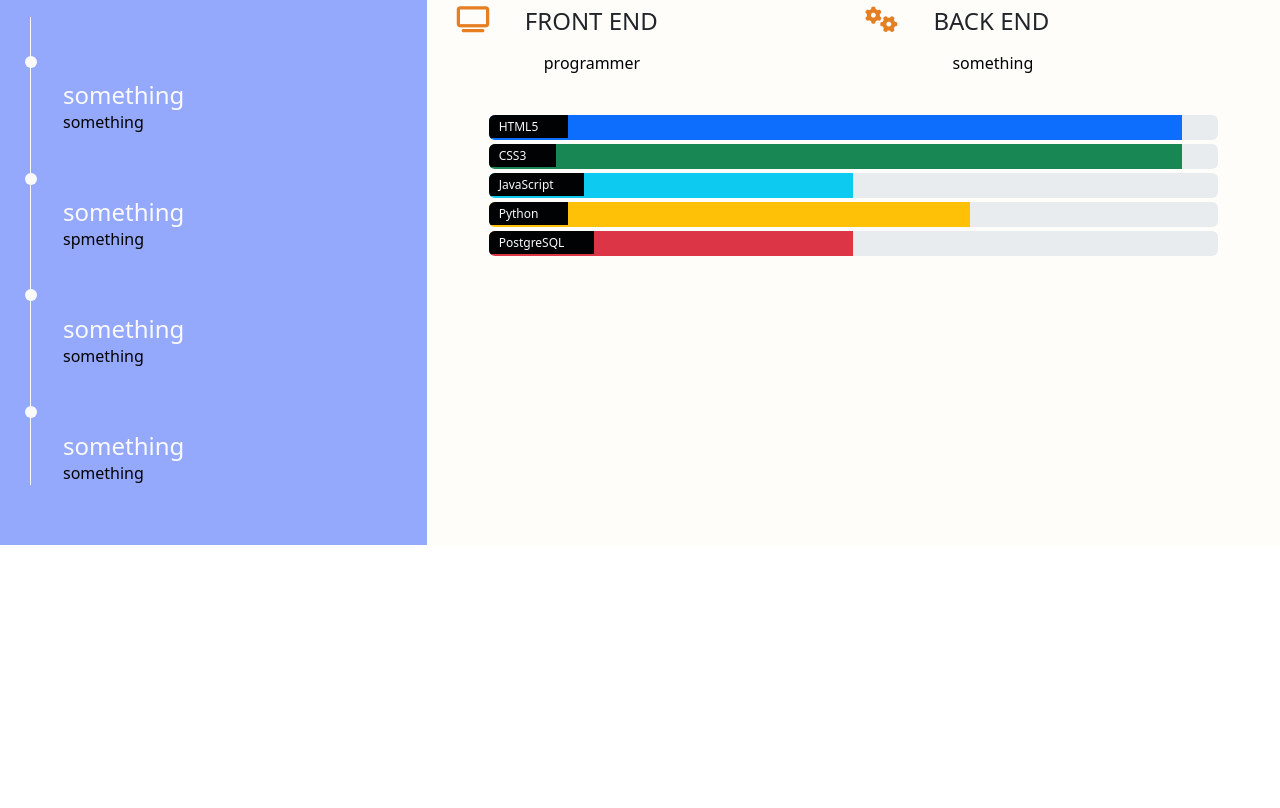
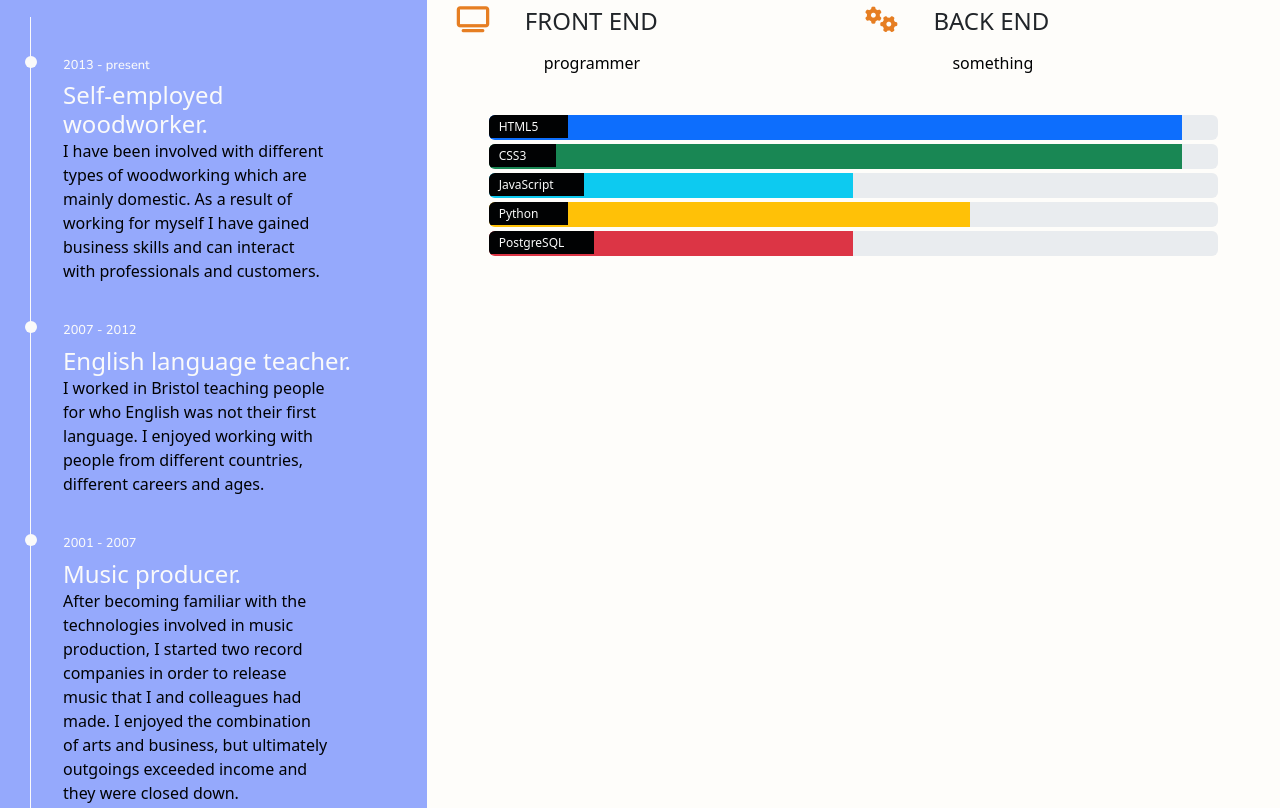
Before and after one commit to RichardJohnNowell/Resume, a plain HTML site: page resume.html in a window 1280 px wide. Shown: the part 460-1268 px from the top of the page. Before the commit the page ends 1005 px from the top, so only its background shows below. Drawn offline with nearby package versions, Linux system fonts and the light colour scheme.

Commit message:
added text

```diff
--- a/resume.html
+++ b/resume.html
@@ -58,21 +58,41 @@
                             </div>
                         </div>
                         <div class="history-items">
-                            <div class="timeline-item" data-dates="">
-                                <h4>something</h4>
-                                <p>something</p>
+                            <div class="timeline-item" data-dates="2013 - present">
+                                <h4>Self-employed woodworker.</h4>
+                                <p>I have been involved with different types of woodworking
+                                   which are mainly domestic. As a result of working for myself
+                                   I have gained business skills and can interact with
+                                   professionals and customers.
+                                </p>
+                            </div>
+                            <div class="timeline-item" data-dates="2007 - 2012">
+                                <h4>English language teacher.</h4>
+                                <p>I worked in Bristol teaching people for who English
+                                   was not their first language. I enjoyed working with
+                                   people from different countries, different careers and
+                                   ages.
+                                </p>
+                            </div>
+                            <div class="timeline-item" data-dates="2001 - 2007">
+                                <h4>Music producer.</h4>
+                                <p>After becoming familiar with the technologies involved in music
+                                   production, I started two record companies in order to release
+                                   music that I and colleagues had made. I enjoyed the combination
+                                   of arts and business, but ultimately outgoings exceeded income
+                                   and they were closed down.
+                                </p>
                             </div>
                             <div class="timeline-item" data-dates="">
-                                <h4>something</h4>
-                                <p>spmething</p>
-                            </div>
-                            <div class="timeline-item" data-dates="">
-                                <h4>something</h4>
-                                <p>something</p>
-                            </div>
-                            <div class="timeline-item" data-dates="">
-                                <h4>something</h4>
-                                <p>something</p>
+                                <h4>Sound studio design and build.</h4>
+                                <p>After getting a qualification in programming, I was able to
+                                   enter the music industry as a 'tape op' which involved making a lot
+                                   of tea. It became clear to my employers that my skills could be used
+                                   to build sound studios, which I continued with for most of the nineties.
+                                   I enjoyed the environment and because I play the piano I was able to
+                                   interact well with musicians. I worked in Los Angeles
+                                   for a couple of months building a studio in Malibu Hills.
+                                </p>
                             </div>
                         </div>
                     </div>
```
